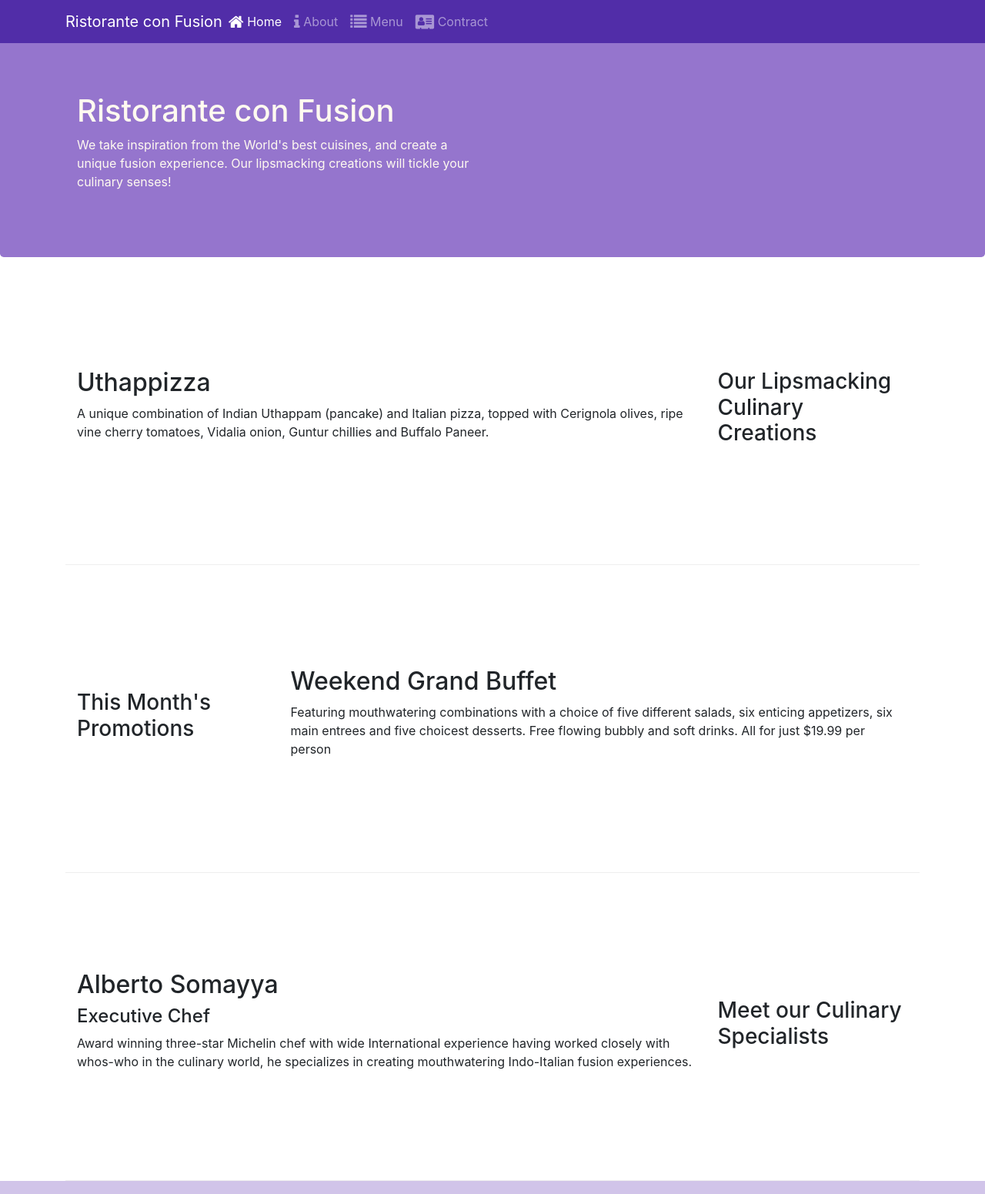
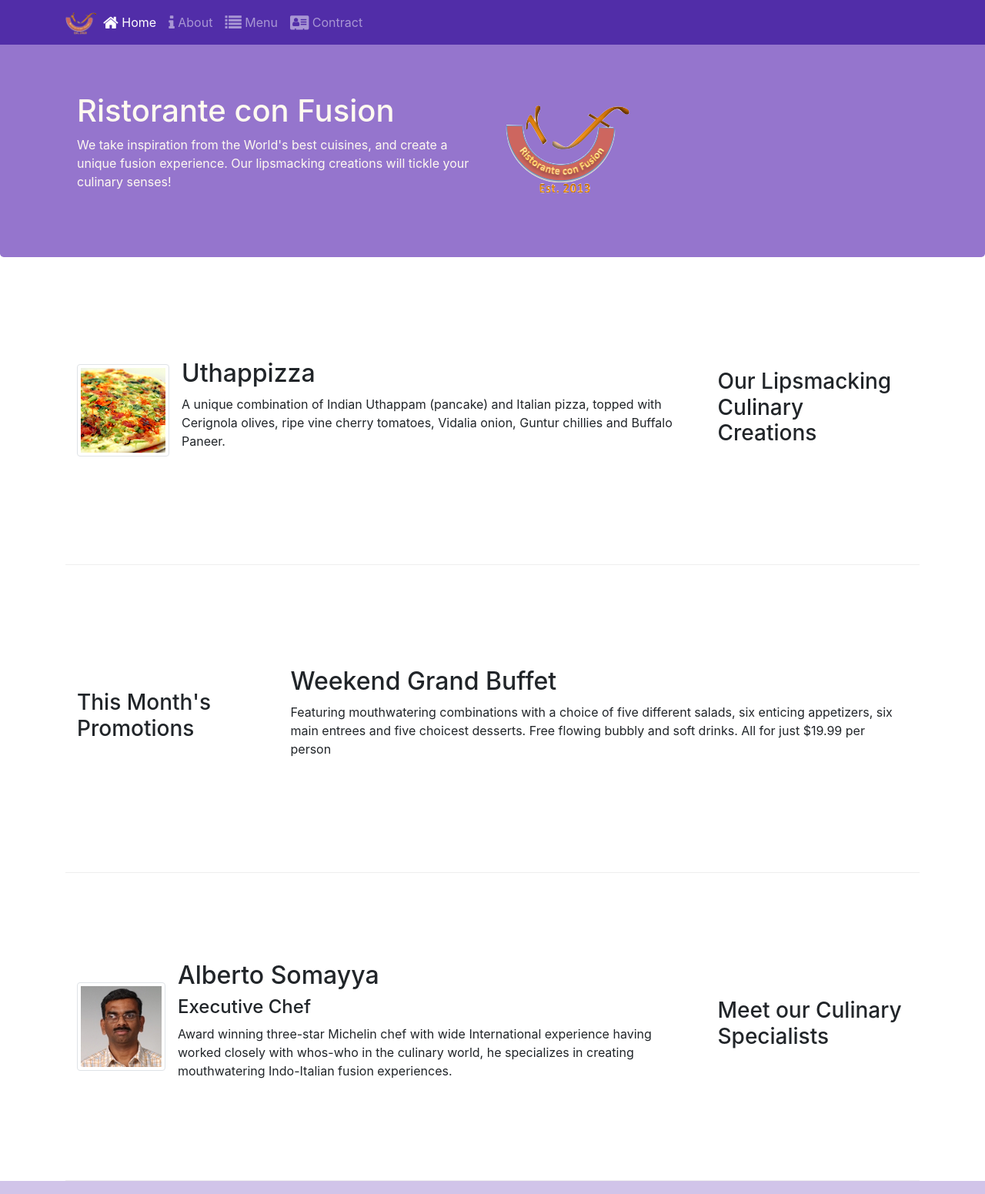
Before and after one commit to barankundakci/coursera-bootsrap-4, a website: page index.html in a window 1280 px wide. Shown: the top 1551 px of the page at 77% size. Drawn offline with nearby package versions, Linux system fonts and the light colour scheme.

Commit message:
Images and media images

```diff
--- a/index.html
+++ b/index.html
@@ -21,7 +21,7 @@
             <button class="navbar-toggler" type="button" data-toggle="collapse" data-target="#Navbar">
                 <span class="navbar-toggler-icon"></span>
             </button>
-            <a class="navbar-brand mr-auto" href="#">Ristorante con Fusion</a> <!-- Logo falan--->
+            <a class="navbar-brand mr-auto" href="#"><img src="img/logo.png" height="30" width="41"></a> <!-- Logo falan--->
             <div class="collapse navbar-collapse" id="Navbar">
                 <ul class="navbar-nav mr-auto">
                     <li class="nav-item active"><a class="nav-link" href="#"><span class="fa fa-home fa-lg"></span> Home</a></li>
@@ -40,7 +40,8 @@
                     <h1>Ristorante con Fusion</h1>
                     <p>We take inspiration from the World's best cuisines, and create a unique fusion experience. Our lipsmacking creations will tickle your culinary senses!</p>
                 </div>
-                <div class="col-12 col-sm">
+                <div class="col-12 col-sm align-self-center">
+                    <img src="img/logo.png" class="img-fluid">
                 </div>
             </div>
         </div>
@@ -52,8 +53,13 @@
                 <h3>Our Lipsmacking Culinary Creations</h3>
             </div>
             <div class="col col-sm order-sm-first col-md">
-                <h2>Uthappizza</h2>
-                <p>A unique combination of Indian Uthappam (pancake) and Italian pizza, topped with Cerignola olives, ripe vine cherry tomatoes, Vidalia onion, Guntur chillies and Buffalo Paneer.</p>
+                <div class="media">
+                    <img class="d-flex mr-3 img-thumbnail align-self-center" src="img/Uthappizza.png" alt="Uthappizza">
+                    <div class="media-body">
+                        <h2 class="mt-0">Uthappizza</h2>
+                        <p class="d-none d-sm-block">A unique combination of Indian Uthappam (pancake) and Italian pizza, topped with Cerignola olives, ripe vine cherry tomatoes, Vidalia onion, Guntur chillies and Buffalo Paneer.</p>
+                    </div>
+                </div>
             </div>
         </div>
 
@@ -64,7 +70,7 @@
             </div>
             <div class="col col-sm order-sm-last col-md">
                 <h2>Weekend Grand Buffet</h2>
-                <p>Featuring mouthwatering combinations with a choice of five different salads, six enticing appetizers, six main entrees and five choicest desserts. Free flowing bubbly and soft drinks. All for just $19.99 per person </p>
+                <p class="d-none d-sm-block">Featuring mouthwatering combinations with a choice of five different salads, six enticing appetizers, six main entrees and five choicest desserts. Free flowing bubbly and soft drinks. All for just $19.99 per person </p>
             </div>
         </div>
 
@@ -73,9 +79,14 @@
                 <h3>Meet our Culinary Specialists</h3>
             </div>
             <div class="col col-sm order-sm-first col-md">
-                <h2>Alberto Somayya</h2>
-                <h4>Executive Chef</h4>
-                <p>Award winning three-star Michelin chef with wide International experience having worked closely with whos-who in the culinary world, he specializes in creating mouthwatering Indo-Italian fusion experiences. </p>
+                <div class="media">
+                    <img class="d-fex mr-3 img-thumbnail align-self-center" src="img/alberto.png" alt="alberto">
+                    <div class="media-body">
+                        <h2>Alberto Somayya</h2>
+                        <h4>Executive Chef</h4>
+                        <p class="d-none d-sm-block">Award winning three-star Michelin chef with wide International experience having worked closely with whos-who in the culinary world, he specializes in creating mouthwatering Indo-Italian fusion experiences. </p>
+                    </div>
+                </div>
             </div>
         </div>
     </div>
```
Also changed, not shown: aboutus.html (+3 -2 lines), contactus.html (+3 -2 lines), img/alberto.png (added), img/buffet.png (added), img/logo.png (added), img/uthappizza.png (added), 1 other file.
